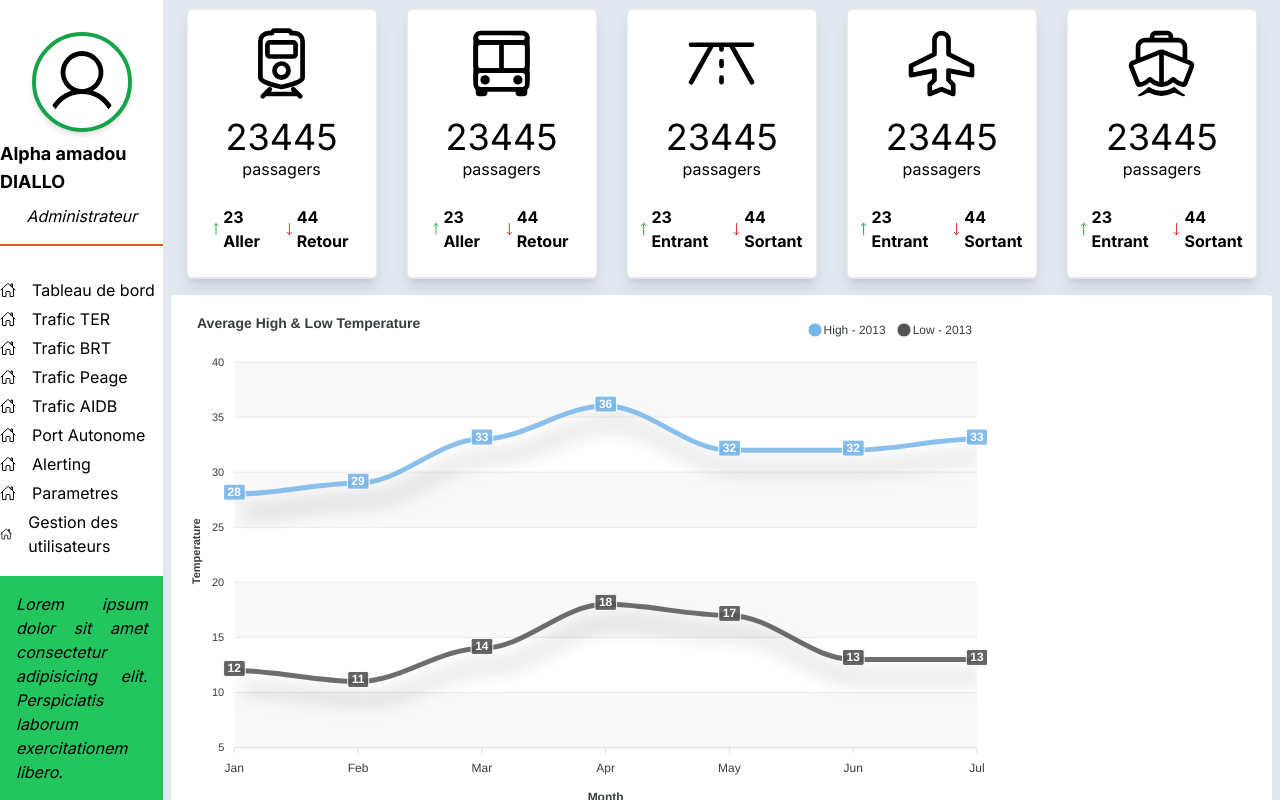
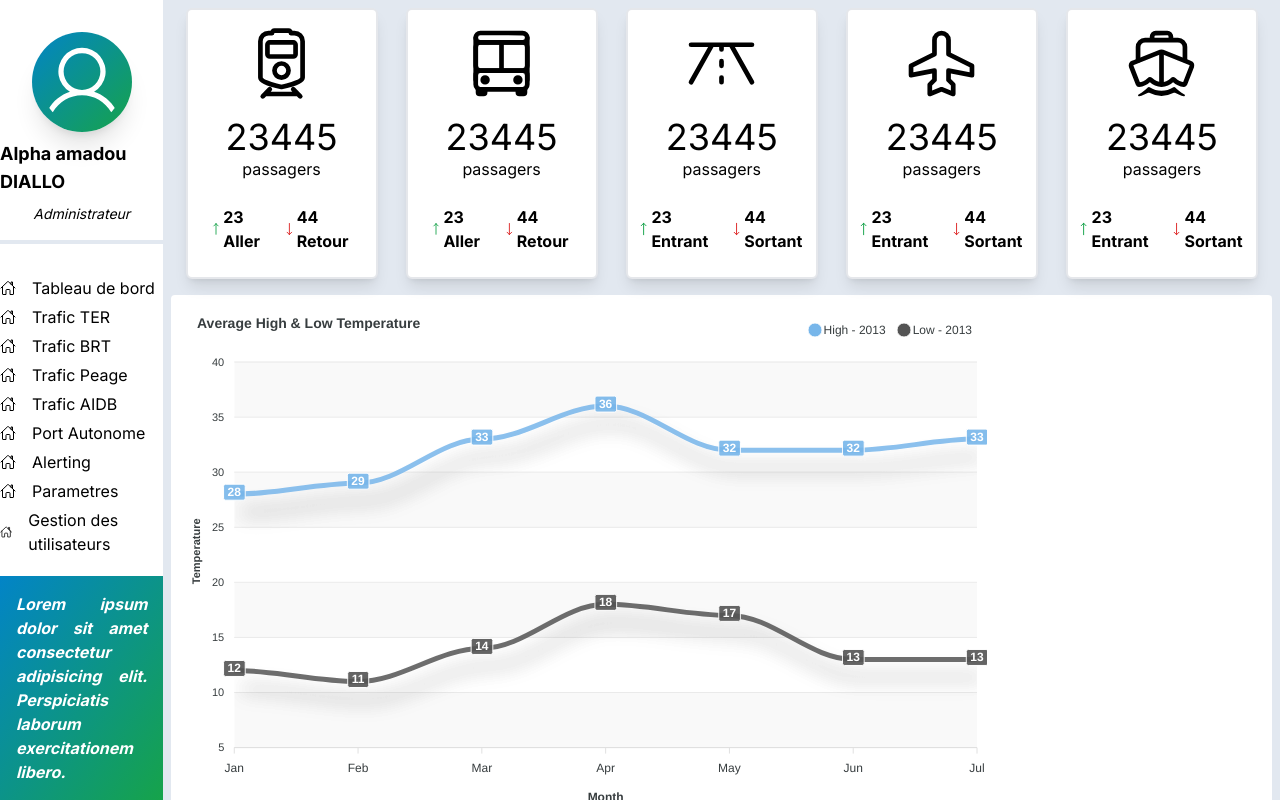
Before and after one commit to alphacpc/TRAFIC-SN-DK, a Next.js app in the folder ui/: page / in a window 1280 px wide. Shown: the top 800 px of the page. Built offline with nearby package versions, Linux system fonts and the light colour scheme.

Commit message:
added background linear on icon user

```diff
--- a/ui/src/components/shared/SidebarComponent.tsx
+++ b/ui/src/components/shared/SidebarComponent.tsx
@@ -10,17 +10,17 @@ const SidebarComponent = () => {
   return (
     <div className="bg-green-60 w-full h-[100vh] flex flex-col items-center relative">
 
-      <div className="w-full flex flex-col items-center my-8 pb-4 border-b-2 border-orange-600">
-        <PiUser size={100} className="border-4 p-2 rounded-full border-green-600 shadow-md"/>
+      <div className="w-full flex flex-col items-center my-8 pb-4 border-b-4 border-slate-200">
+        <PiUser size={100} className="p-2 rounded-full bg-gradient-to-tl from-green-600 to-sky-600 shadow-xl text-white"/>
         <h2 className="font-bold text-lg my-2">Alpha amadou DIALLO</h2>
-        <h4 className="italic">Administrateur</h4>
+        <h4 className="italic text-sm">Administrateur</h4>
       </div>
 
 
       <nav className="h-[35vh]">
         <ul className="bg-red-40 w-full flex flex-col items-baseline h-full justify-between mb-8">
-          { tab.map((item, ind) => <li key={ind}>
-            <Link className="bg-orange-3 w-full cursor-pointer flex items-center" href="/">
+          { tab.map((item, ind) => <li className="w-full " key={ind}>
+            <Link className="cursor-pointer flex items-center" href="/">
               <IoHomeOutline className='mr-4'/>
               {item}
             </Link>
@@ -32,7 +32,9 @@ const SidebarComponent = () => {
         </div>
 
 
-        <div className="bg-green-500 absolute bottom-0 left-0 w-full p-4 italic text-base text-justify">
+        <div className="text-white font-bold
+        bg-gradient-to-tl from-green-600 to-sky-600
+        absolute bottom-0 left-0 w-full p-4 italic text-base text-justify">
           <p>Lorem ipsum dolor sit amet consectetur adipisicing elit. Perspiciatis laborum exercitationem libero.</p>
         </div>
 
```
